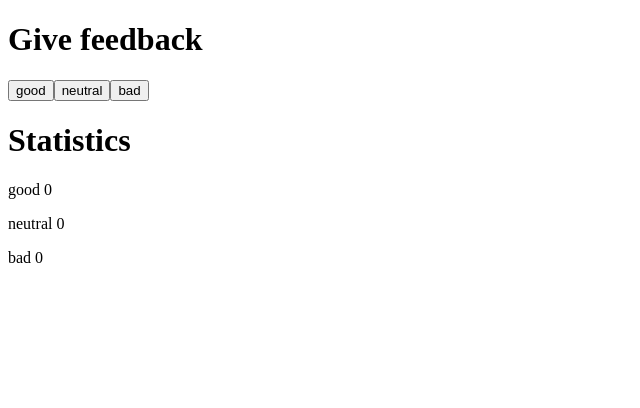
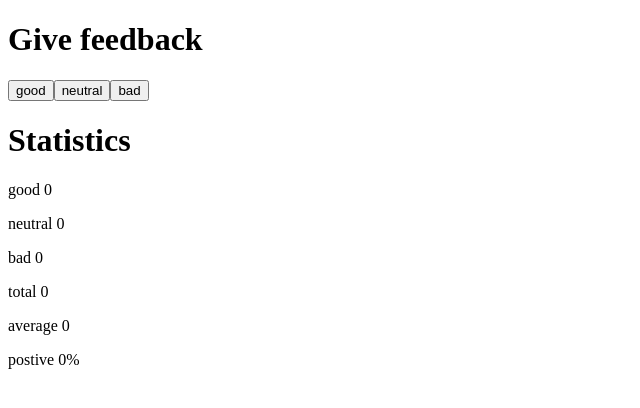
Before and after one commit to ByronCalvete/full-stack-open, a React (Vite) app in the folder part1/unicafe/: page / in a window 1280 px wide. Shown: the top 408 px of the page, without its empty margins (0-640 px from the left). Built offline with nearby package versions, Linux system fonts and the light colour scheme.

Commit message:
add: exercise 1.7: unicafe, step2

```diff
--- a/part1/unicafe/src/App.jsx
+++ b/part1/unicafe/src/App.jsx
@@ -7,12 +7,17 @@ const Button = ({ name, click }) => {
 }
 
 const Statistics = ({ good, neutral, bad }) => {
+  const total = good + neutral + bad
+
   return (
     <>
       <h1>Statistics</h1>
       <p>good {good}</p>
       <p>neutral {neutral}</p>
       <p>bad {bad}</p>
+      <p>total {total}</p>
+      <p>average {total && (good - bad)/total}</p>
+      <p>postive {total && (good/total)*100}%</p>
     </>
   )
 }
```
